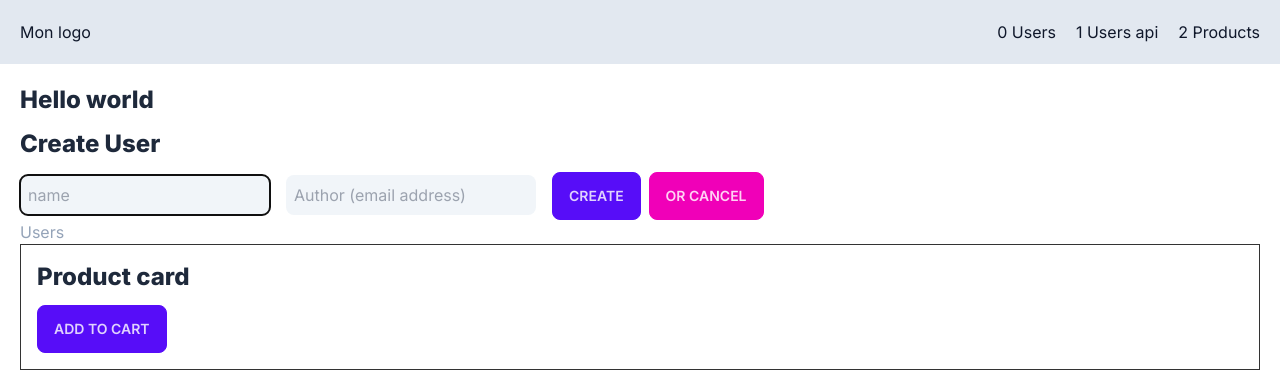
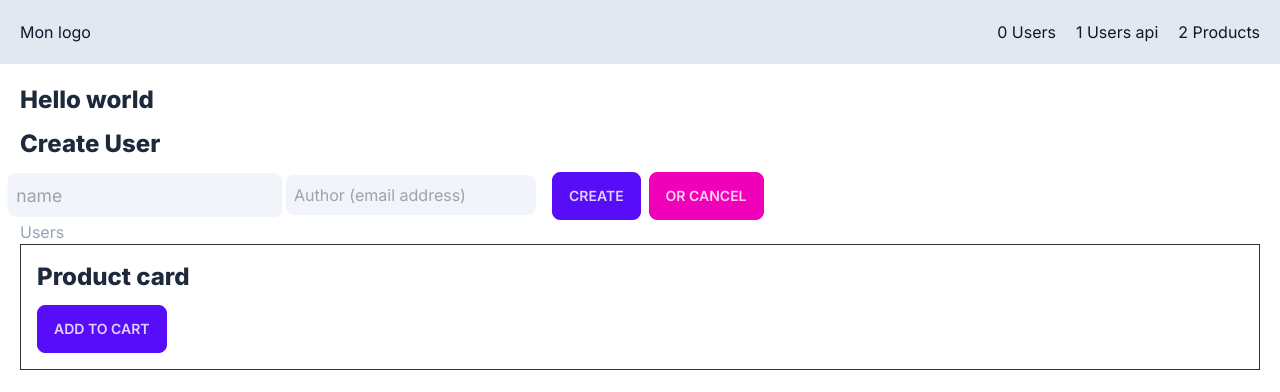
Before and after one commit to MrTuttle/next-app, a Next.js app: page / in a window 1280 px wide. Shown: the top 392 px of the page. Built offline with nearby package versions, Linux system fonts and the light colour scheme.

Commit message:
styling forms in flocomponent

```diff
--- a/app/components/FloComponent.tsx
+++ b/app/components/FloComponent.tsx
@@ -34,14 +34,14 @@ export default function Draft() {
             placeholder="name"
             type="text"
             value={name}
-            className="p-2 bg-slate-100 rounded-lg mr-4"
+            className="p-2 bg-slate-100 rounded-lg mr-4 border-none transition duration-200 ease-[cubic-bezier(0,0,0.2,1)] focus:scale-110 focus:outline-none"
           />
           <input
             onChange={(e) => setEmail(e.target.value)}
             placeholder="Author (email address)"
             type="text"
             value={email}
-            className="p-2 bg-slate-100 rounded-lg mr-4"
+            className="p-2 bg-slate-100 rounded-lg mr-4 border-none transition duration-200 ease-[cubic-bezier(0,0,0.2,1)] focus:scale-110 focus:outline-none"
           />
 
           <input
```
